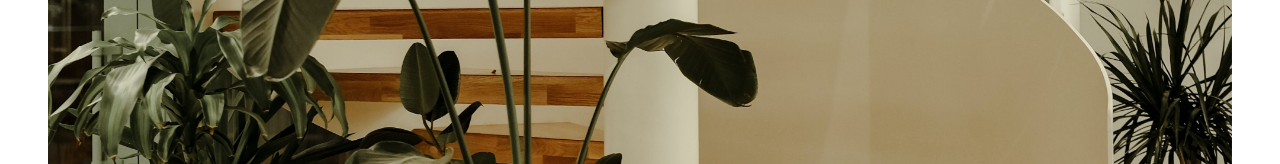
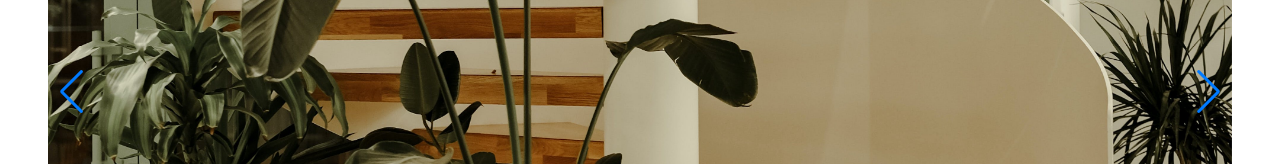
Before and after one commit to Bogerau/Projet-Allain-terrieur, a Next.js app: page / in a window 1280 px wide. Shown: the part 1187-1351 px from the top of the page. Built offline with nearby package versions, Linux system fonts and the light colour scheme.

Commit message:
réglage bug carousel

```diff
--- a/src/component/Carousels/index.tsx
+++ b/src/component/Carousels/index.tsx
@@ -1,14 +1,22 @@
+import React, { useRef, useState } from 'react';
 // Import Swiper React components
 import { Swiper, SwiperSlide } from 'swiper/react';
 
 // Import Swiper styles
 import 'swiper/css';
+import 'swiper/css/navigation';
+
+import { Navigation } from 'swiper/modules';
 
 export default () => {
   return (
     <Swiper
+      navigation={true}
+      loop={true}
       spaceBetween={50}
       slidesPerView={1}
+      modules={[Navigation]}
+      className="mySwiper"
       onSlideChange={() => console.log('slide change')}
       onSwiper={(swiper) => console.log(swiper)}
     >
```
